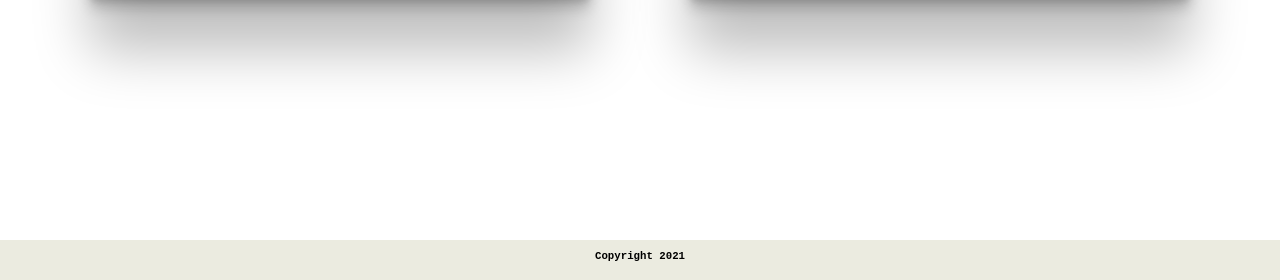
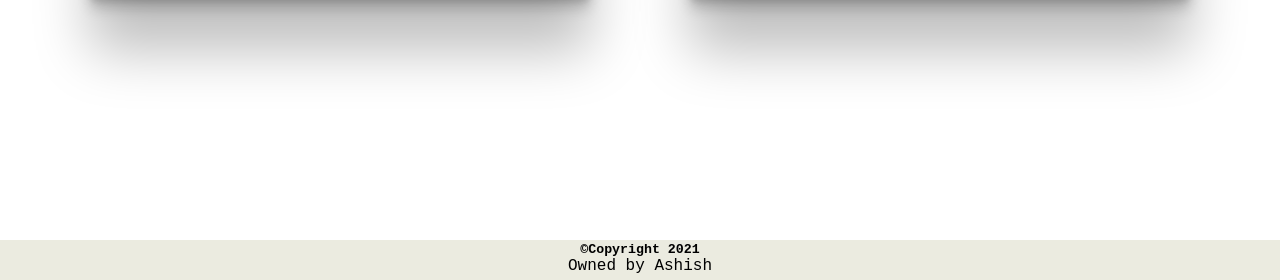
Before and after one commit to ashishkandu/JS-event-listner, a plain HTML site: page index.html in a window 1280 px wide. Shown: the part 520-800 px from the top of the page. Drawn offline with Linux system fonts and the light colour scheme.

Commit message:
Change in footer section
change h6 to h5 and add a span element

```diff
--- a/index.html
+++ b/index.html
@@ -61,7 +61,8 @@
         </div>
         <div id="overlay"></div>
         <footer>
-            <h6>Copyright 2021</h6>
+            <h5>&copyCopyright 2021</h5>
+            <span>Owned by Ashish</span>
         </footer>
         <script src="main.js"></script>
     </body>
--- a/style.css
+++ b/style.css
@@ -174,8 +174,8 @@ footer {
     background-color: #ebebe0;
 }
 
-footer h6 {
-    margin-top: 10px;
+footer h5 {
+    margin-top: 2px;
 }
 
 #overlay {
```
